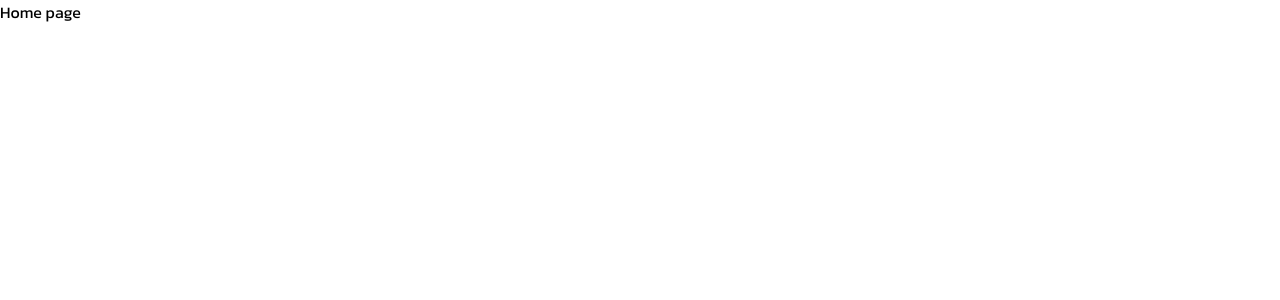
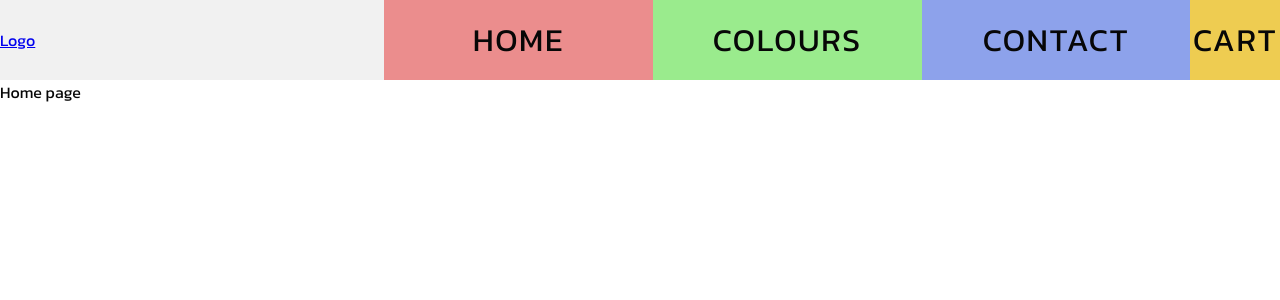
Before and after one commit to Patrick-Svensson/colourix, a React (Create React App) app: page / in a window 1280 px wide. Shown: the top 300 px of the page. Built offline with nearby package versions, Linux system fonts and the light colour scheme.

Commit message:
Add navbar with links. Change file names.

```diff
--- a/src/App.js
+++ b/src/App.js
@@ -1,13 +1,16 @@
-import { BrowserRouter, Switch, Router, Route } from "react-router-dom";
+import { BrowserRouter, Switch, Route } from "react-router-dom";
 import Cart from "./Pages/Cart";
 import Colours from "./Pages/Colours";
 import Contact from "./Pages/Contact";
 import Home from "./Pages/Home";
+import Navbar from "./Components/Navbar";
+import "./Components/Navbar.css";
 import "./App.css";
 
 function App() {
     return (
         <BrowserRouter>
+            <Navbar />
             <Switch>
                 <Route path={"/"} exact>
                     {Home}
@@ -18,8 +21,6 @@ function App() {
                 <Route path={"/contact"} exact>
                     {Contact}
                 </Route>
-            </Switch>
-            <Switch>
                 <Route path={"/cart"} exact>
                     {Cart}
                 </Route>
--- a/src/Components/Navbar.css
+++ b/src/Components/Navbar.css
@@ -0,0 +1,51 @@
+.navBar {
+    width: 100vw;
+    display: flex;
+}
+
+.logoContainer {
+    width: 30%;
+    height: 10vh;
+    display: flex;
+    align-items: center;
+    background-color: #f1f1f1;
+}
+
+.navLinkContainer {
+    width: 70%;
+    height: 10vh;
+    display: flex;
+    justify-content: flex-end;
+    align-items: center;
+    background-color: blanchedalmond;
+}
+
+.navLink {
+    display: flex;
+    justify-content: center;
+    align-items: center;
+    width: 30%;
+    height: 100%;
+    color: #070707;
+    font-size: 2rem;
+    text-decoration: none;
+    text-transform: uppercase;
+    letter-spacing: 0.1rem;
+}
+
+.homeLink {
+    background-color: #eb8d8d;
+}
+
+.coloursLink {
+    background-color: #9aeb8d;
+}
+
+.contactLink {
+    background-color: #8da2eb;
+}
+
+.cartLink {
+    width: 10%;
+    background-color: #eecc51;
+}
--- a/src/Components/Navbar.js
+++ b/src/Components/Navbar.js
@@ -1,7 +1,29 @@
-import "Navbar.css";
+import { NavLink } from "react-router-dom";
 
 const Navbar = () => {
-    return <div></div>;
+    return (
+        <div className="navBar">
+            <div className="logoContainer">
+                <NavLink exact to="/">
+                    Logo
+                </NavLink>
+            </div>
+            <div className="navLinkContainer">
+                <NavLink className="navLink homeLink" exact to="/">
+                    Home
+                </NavLink>
+                <NavLink className="navLink coloursLink" exact to="/colours">
+                    Colours
+                </NavLink>
+                <NavLink className="navLink contactLink" exact to="/contact">
+                    Contact
+                </NavLink>
+                <NavLink className="navLink cartLink" exact to="/cart">
+                    Cart
+                </NavLink>
+            </div>
+        </div>
+    );
 };
 
 export default Navbar;
--- a/src/index.css
+++ b/src/index.css
@@ -43,6 +43,7 @@ body {
     height: 95.8vh;
     text-rendering: optimizeSpeed;
     font-family: "Kanit", sans-serif;
+    color: #070707;
 }
 
 /* A elements that don't have a class get default styles */
```
Also changed, not shown: src/Components/ColourComponent.js (renamed from src/Components/ColourItems.js).
